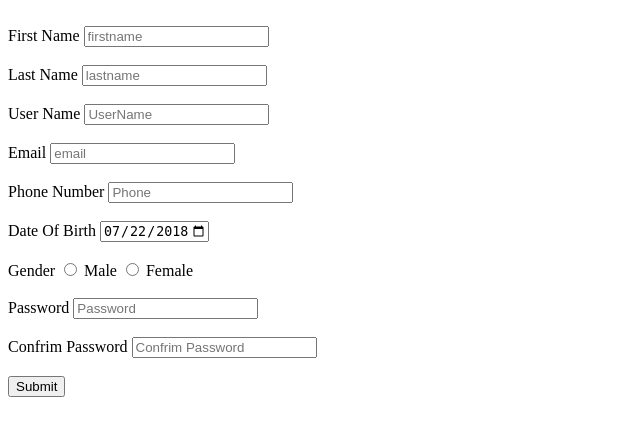
After one commit to SohagHossen/Regestrations, a Django app: page /register/ in a window 1280 px wide. The commit adds this page. Shown: the top 436 px of the page, without its empty margins (0-640 px from the left). Run offline with Django 5.2, Linux system fonts and the light colour scheme.

Commit message:
add login and registrations page

```diff
--- a/login/urls.py
+++ b/login/urls.py
@@ -5,4 +5,6 @@ from django.urls import path
 
 urlpatterns = [
     path('', views.user_login, name='login'),
+    path('home/',views.home_page, name='home'),
+    path('register/', views.registrations, name='register'),
 ]
--- a/login/views.py
+++ b/login/views.py
@@ -1,5 +1,26 @@
+from django.contrib.auth.models import User
 from django.shortcuts import render
 
 def user_login(request):
 
     return render(request,'templates/login.html')
+def home_page(request):
+    pass
+    return render(request,'templates/home.html')
+
+def registrations(request):
+
+    if request.method == "POST":
+        fname =request.POST.get('fristname')
+        lname =request.POST.get('lastname')
+        uname =request.POST.get('username')
+        email = request.POST.get('email')
+        phone = request.POST.get('phone')
+        dob=request.POST.get('dob')
+        gender = request.POST.get('gender')
+        pass1 = request.POST.get('password')
+        pass2 = request.POST.get('repassword')
+        my_user =User.object.create_user(fname,lname,uname,email,phone,dob,gender,pass1)
+        my_user.save()
+        print(my_user)
+    return render(request,'templates/resistrations.html')
--- /dev/null
+++ b/templates/resistrations.html
@@ -0,0 +1,47 @@
+<!DOCTYPE html>
+<html lang="en">
+<head>
+    <meta charset="UTF-8">
+    <title>Registrations</title>
+</head>
+<body>
+<form action="" method="POST">{% csrf_token %}
+    <br>
+    <lable for="firstname">First Name</lable>
+    <input type="text" placeholder="firstname" name="firstname" id="firstname"> <br> <br>
+
+    <lable for="lastname">Last Name</lable>
+    <input type="text" placeholder="lastname" name="lastname" id="lastname"> <br> <br>
+
+     <lable for="username">User Name</lable>
+    <input type="text" placeholder="UserName" name="username" id="username"> <br> <br>
+
+    <lable for="email">Email <lable>
+    <input type="email" placeholder="email" name="email" id="email"> <br> <br>
+
+    <lable for="contact">Phone Number</lable>
+    <input type="number" placeholder="Phone" name="phone" id="phone"> <br> <br>
+
+    <label for="dob">Date Of Birth</label>
+    <input type="date" id="dob" name="dob" value="2018-07-22" min="1990-01-01" max="2024-12-31" /> <br> <br>
+
+    <label for="gender"> Gender</label>
+    <input type="radio" name="gender" value="male"> Male
+    <input type="radio" name="gender" value="female"> Female <br> <br>
+
+    <lable for="password">Password</lable>
+    <input type="text" placeholder="Password" name="password" id="password"> <br> <br>
+
+
+    <lable for="repassword">Confrim Password</lable>
+    <input type="text" placeholder="Confrim Password" name="password" id="password"> <br> <br>
+
+    <button type="submit" id="resgistrations"> Submit </button>
+        <br>
+
+
+
+</form>
+
+</body>
+</html>
```
Also changed, not shown: templates/home.html (added, +10 -0 lines), templates/login.html (+15 -1 lines), db.sqlite3.
